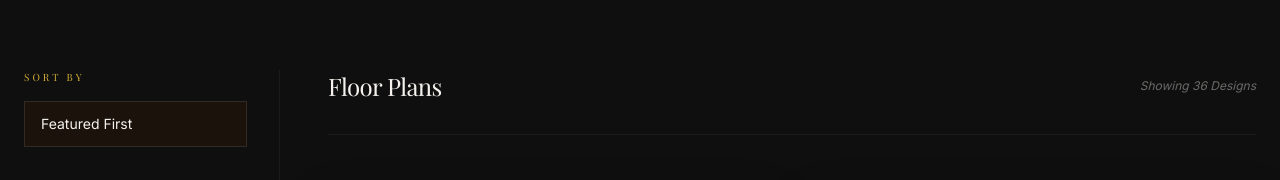
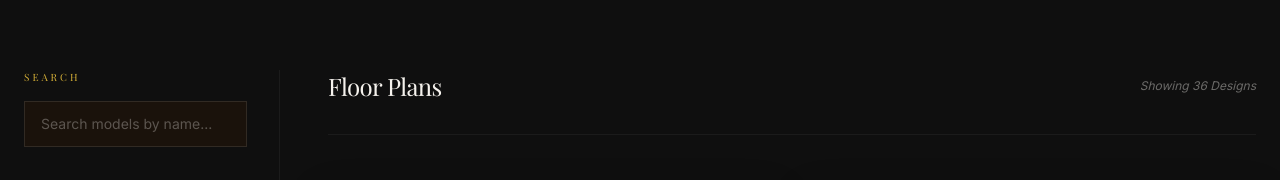
Before and after one commit to dbarbour86/LogHomes4You, a React (Vite) app: page /floor-plans in a window 1280 px wide. Shown: the part 546-726 px from the top of the page. Built offline with nearby package versions, Linux system fonts and the light colour scheme; a web font is replaced by a local one.

Commit message:
feat: add search by name to floor plans page

```diff
--- a/src/pages/FloorPlansPage.tsx
+++ b/src/pages/FloorPlansPage.tsx
@@ -33,6 +33,7 @@ export default function FloorPlansPage() {
     const pMinSqFt = searchParams.get("minSqFt");
     const pMaxSqFt = searchParams.get("maxSqFt");
     const pCategory = searchParams.get("category");
+    const pQuery = searchParams.get("q");
 
     return {
       bedrooms: pBedrooms ? parseInt(pBedrooms, 10) : undefined,
@@ -41,6 +42,7 @@ export default function FloorPlansPage() {
       minSqFt: pMinSqFt ? parseInt(pMinSqFt, 10) : undefined,
       maxSqFt: pMaxSqFt ? parseInt(pMaxSqFt, 10) : undefined,
       category: pCategory || undefined,
+      query: pQuery || undefined,
     };
   }, [searchParams]);
 
@@ -77,6 +79,22 @@ export default function FloorPlansPage() {
 
             {/* Filter Sidebar */}
             <div className="w-full lg:w-64 flex-shrink-0 space-y-8 lg:border-r lg:border-white/5 lg:pr-8">
+              <div>
+                <h3 className="text-amber text-[10px] uppercase tracking-[0.3em] font-medium mb-4">Search</h3>
+                <input
+                  type="text"
+                  placeholder="Search models by name..."
+                  className="w-full bg-deep-brown border border-white/10 px-4 py-3 text-cream text-sm focus:border-amber/50 outline-none placeholder:text-cream/30"
+                  value={searchParams.get("q") || ""}
+                  onChange={(e) => {
+                    const newParams = new URLSearchParams(searchParams);
+                    if (e.target.value) newParams.set("q", e.target.value);
+                    else newParams.delete("q");
+                    setSearchParams(newParams);
+                  }}
+                />
+              </div>
+
               <div>
                 <h3 className="text-amber text-[10px] uppercase tracking-[0.3em] font-medium mb-4">Sort By</h3>
                 <select
--- a/src/utils/modelFilters.ts
+++ b/src/utils/modelFilters.ts
@@ -7,6 +7,7 @@ export interface FilterCriteria {
   minSqFt?: number;
   maxSqFt?: number;
   category?: string;
+  query?: string;
 }
 
 export function filterModels(models: HomeModel[], criteria: FilterCriteria): HomeModel[] {
@@ -17,6 +18,7 @@ export function filterModels(models: HomeModel[], criteria: FilterCriteria): Hom
     if (criteria.minSqFt !== undefined && model.squareFeet < criteria.minSqFt) return false;
     if (criteria.maxSqFt !== undefined && model.squareFeet > criteria.maxSqFt) return false;
     if (criteria.category !== undefined && model.category !== criteria.category) return false;
+    if (criteria.query && !model.name.toLowerCase().includes(criteria.query.toLowerCase())) return false;
     return true;
   });
 }
```
